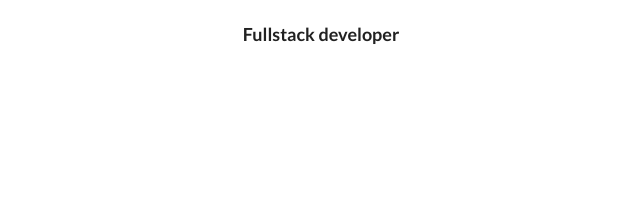
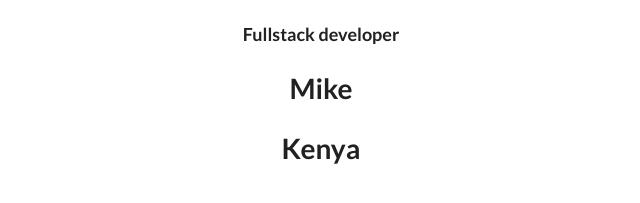
Before and after one commit to brian-ambani/react-projects, a React (Create React App) app in the folder react-full-course/contact-app/: page / in a window 1280 px wide. Shown: the part 505-708 px from the top of the page, without its empty margins (319-959 px from the left). Built offline with nearby package versions, Linux system fonts and the light colour scheme.

Commit message:
updated propss

```diff
--- a/react-full-course/contact-app/src/components/props/AppUser.jsx
+++ b/react-full-course/contact-app/src/components/props/AppUser.jsx
@@ -10,6 +10,7 @@ export default function AppUser() {
         name="Brian"
         age={70}
         role="Fullstack developer"
+        realData={{ name: "Mike", location: "Kenya" }}
       />
     </div>
   );
--- a/react-full-course/contact-app/src/components/props/User.jsx
+++ b/react-full-course/contact-app/src/components/props/User.jsx
@@ -1,12 +1,14 @@
 import React from "react";
 
-export default function User({ img, name, age, role }) {
+export default function User({ img, name, age, role, realData }) {
   return (
     <div>
       <img src={img} alt={name} />
       <h3>{name}</h3>
       <h3>{age}</h3>
       <h3>{role}</h3>
+      <h1>{realData.name}</h1>
+      <h1>{realData.location}</h1>
     </div>
   );
 }
```
